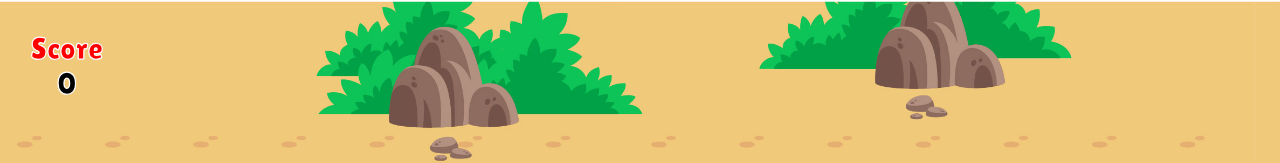
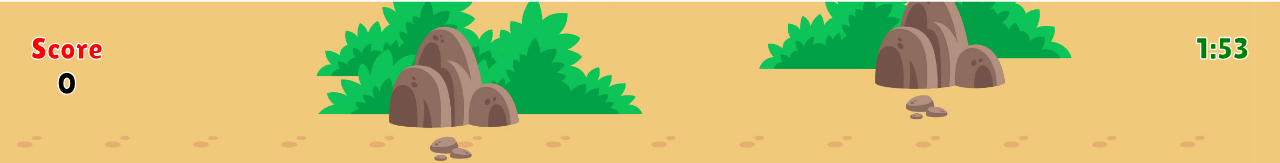
Before and after one commit to MeteoMiVe/whack-a-mole, a React (Create React App) app: page / in a window 1280 px wide. Shown: the top 163 px of the page. Built offline with nearby package versions, Linux system fonts and the light colour scheme.

Commit message:
added timer component, extracted text design component

```diff
--- a/src/components/Game/Game.tsx
+++ b/src/components/Game/Game.tsx
@@ -1,3 +1,4 @@
+import GameTimer from '../GameTimer/GameTimer';
 import MoleGrid from '../MoleGrid/MoleGrid';
 import Score from '../Score/Score';
 import css from './game.module.css';
@@ -9,6 +10,7 @@ const Game = () => {
       <div className={css['game']}>
         <MoleGrid />
       </div>
+      <GameTimer />
     </>
   );
 };
--- /dev/null
+++ b/src/components/GameTimer/GameTimer.tsx
@@ -0,0 +1,36 @@
+import { useEffect, useState } from 'react';
+
+import WamSpan from '../../design-library/WamSpan/WamSpan';
+import css from './game-timer.module.css';
+
+const GameTimer = () => {
+  const [time, setTime] = useState(120); // Game stops after 2 minutes (120s)
+
+  useEffect(() => {
+    // Decrement every second (1000ms)
+    const timer = setInterval(() => {
+      if (time > 0) {
+        setTime(time - 1);
+      } else {
+        // Clear timer when countdown stops
+        clearInterval(timer);
+      }
+    }, 1000);
+
+    // Clear interval on unmount
+    return () => clearInterval(timer);
+  }, [time]);
+
+  const minutes = Math.floor(time / 60);
+  const seconds = time % 60;
+
+  return (
+    <WamSpan
+      className={css['game-timer']}
+      text={`${minutes.toString()}:${seconds.toString().padStart(2, '0')}`}
+      color="green"
+    />
+  );
+};
+
+export default GameTimer;
--- /dev/null
+++ b/src/components/GameTimer/game-timer.module.css
@@ -0,0 +1,5 @@
+.game-timer {
+  position: absolute;
+  right: 2.4vw;
+  top: 2.4vw;
+}
--- a/src/components/Score/Score.tsx
+++ b/src/components/Score/Score.tsx
@@ -1,3 +1,4 @@
+import WamSpan from '../../design-library/WamSpan/WamSpan';
 import { useAppSelector } from '../../store/store';
 import css from './score.module.css';
 
@@ -6,8 +7,8 @@ const Score = () => {
 
   return (
     <div className={css['score']}>
-      <span>Score</span>
-      <span>{score}</span>
+      <WamSpan text="Score" color="red" />
+      <WamSpan text={score.toString()} />
     </div>
   );
 };
--- a/src/components/Score/score.module.css
+++ b/src/components/Score/score.module.css
@@ -5,12 +5,4 @@
   width: fit-content;
   display: flex;
   flex-direction: column;
-  font-size: 2.4vw;
-  -webkit-text-stroke-color: white;
-  -webkit-text-stroke-width: 0.1vw;
 }
-
-.score > span:first-of-type {
-  font-size: 2.4vw;
-  color: red;
-}
--- /dev/null
+++ b/src/design-library/WamSpan/WamSpan.tsx
@@ -0,0 +1,34 @@
+import { CSSProperties, useMemo } from 'react';
+
+import css from './wam-span.module.css';
+import classNames from 'classnames';
+import { WAMColor, WAM_COLORS } from '../../utils/constants/colors';
+
+type Props = {
+  text: string;
+  color?: WAMColor;
+  className?: string;
+};
+
+const WamSpan = (props: Props) => {
+  const { text, color = WAM_COLORS.black, className } = props;
+
+  // Using inline style is bad practise because of new object creation
+  const style = useMemo(() => {
+    const resStyle: CSSProperties = {};
+
+    if (color) {
+      resStyle.color = color;
+    }
+
+    return resStyle;
+  }, [color]);
+
+  return (
+    <span className={classNames(css['wam-span'], className)} style={style}>
+      {text}
+    </span>
+  );
+};
+
+export default WamSpan;
--- /dev/null
+++ b/src/design-library/WamSpan/wam-span.module.css
@@ -0,0 +1,5 @@
+.wam-span {
+  font-size: 2.4vw;
+  -webkit-text-stroke-color: white;
+  -webkit-text-stroke-width: 0.1vw;
+}
--- /dev/null
+++ b/src/utils/constants/colors.ts
@@ -0,0 +1,9 @@
+export type WAMColor = 'black' | 'red' | 'green' | 'blue';
+
+// Using an object instead of an enum prevents the enum import in each "non-design" component
+export const WAM_COLORS: Record<WAMColor, string> = {
+  black: 'black',
+  red: 'red',
+  green: 'green',
+  blue: 'blue'
+};
```
